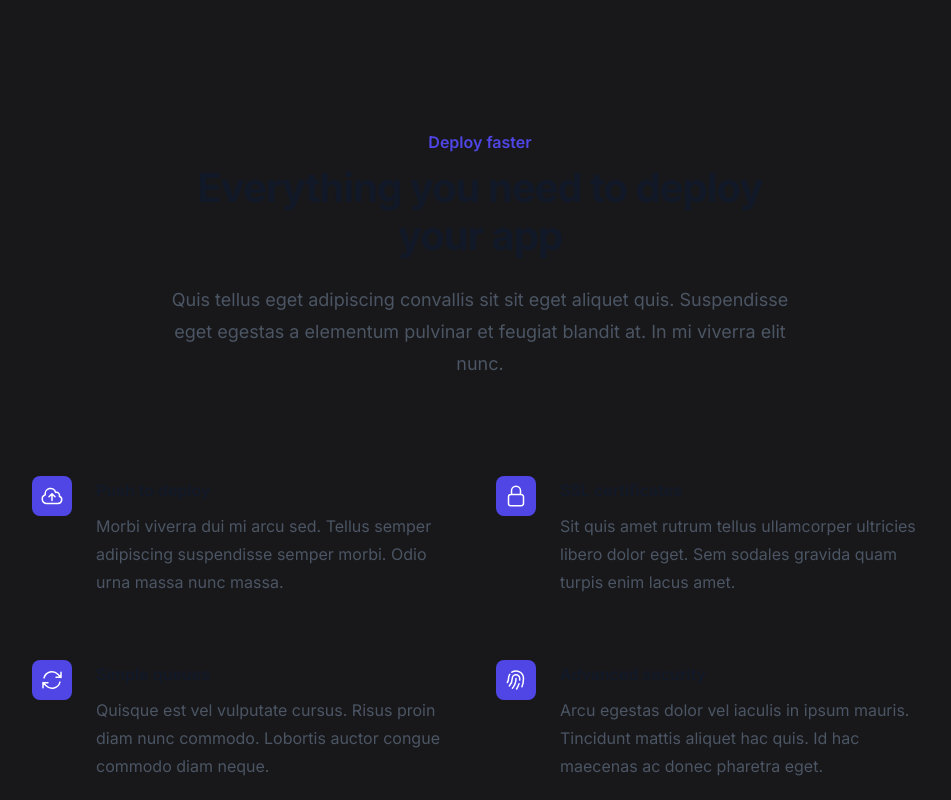
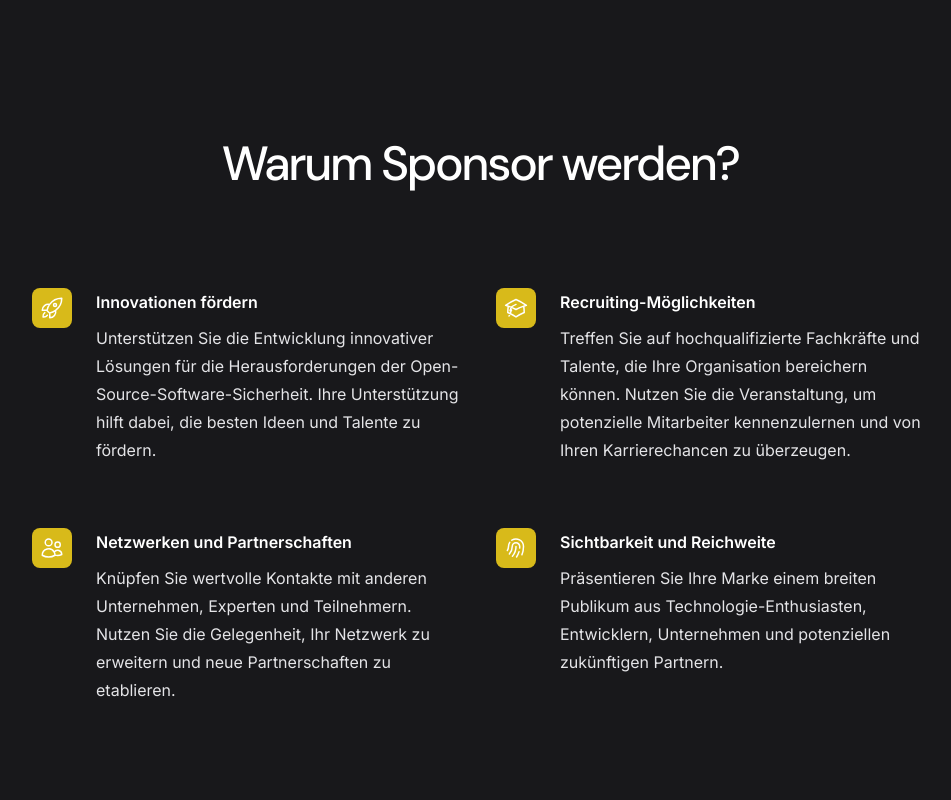
Before and after one commit to l3montree-dev/csb-hackathon-web, a Next.js app: page /sponsor in a window 1280 px wide. Shown: the part 920-1720 px from the top of the page, without its empty margins (160-1111 px from the left). Built offline with nearby package versions, Linux system fonts and the light colour scheme.

Commit message:
Improves sponsoring
Signed-off-by: Sebastian Kawelke <kawelkesebastian@gmail.com>

```diff
--- a/src/components/Footer.tsx
+++ b/src/components/Footer.tsx
@@ -1,14 +1,20 @@
 import { Container } from '@/components/Container'
-import { Logo } from '@/components/Logo'
+import Image from 'next/image'
 
 export function Footer() {
   return (
     <footer className="flex-none bg-zinc-900 py-16">
       <Container className="flex flex-col items-center justify-between md:flex-row">
-        <Logo className="h-12 w-auto text-slate-900" />
-        <p className="mt-6 text-base text-slate-500 md:mt-0">
-          Copyright &copy; {new Date().getFullYear()} DeceptiConf, LLC. All
-          rights reserved.
+        <Image
+          src="/l3montree-logo-ce.svg"
+          width={300}
+          height={120}
+          className="h-16 w-auto"
+          alt=""
+        />
+        <p className="mt-6 text-base text-zinc-400 md:mt-0">
+          Copyright &copy; {new Date().getFullYear()} l3montree UG
+          (haftungsbeschränkt). All rights reserved.
         </p>
       </Container>
     </footer>
--- a/src/components/Header.tsx
+++ b/src/components/Header.tsx
@@ -1,7 +1,6 @@
 import { Button } from '@/components/Button'
 import { Container } from '@/components/Container'
 import { DiamondIcon } from '@/components/DiamondIcon'
-import { Logo } from '@/components/Logo'
 import Image from 'next/image'
 
 export function Header() {
@@ -9,6 +8,7 @@ export function Header() {
     <header className="absolute inset-x-0 top-0 z-50 flex-none lg:py-8">
       <Container className="flex flex-wrap items-center justify-center sm:justify-between lg:flex-nowrap">
         <div className="mt-10 lg:mt-0 lg:grow lg:basis-0">
+          <a href="/">
             <Image
               src="/l3montree-logo-ce.svg"
               width={300}
@@ -16,6 +16,7 @@ export function Header() {
               className="h-16 w-auto"
               alt=""
             />
+          </a>
         </div>
         <div className="order-first -mx-4 flex flex-auto basis-full overflow-x-auto whitespace-nowrap border-b border-blue-600/10 py-4 font-mono text-sm font-semibold text-l3-500 sm:-mx-6 lg:order-none lg:mx-0 lg:basis-auto lg:border-0 lg:py-0">
           <div className="mx-auto flex items-center gap-4 px-4">
--- a/src/components/Sponsors.tsx
+++ b/src/components/Sponsors.tsx
@@ -131,7 +131,7 @@ export function Sponsors() {
           <div className="mt-10 flex items-center gap-x-6 lg:mt-0 lg:flex-shrink-0">
             <Button href="#">Kontakt aufnehmen</Button>
             <a
-              href="#"
+              href="/sponsor"
               className="text-sm font-semibold leading-6 text-gray-900"
             >
               Mehr erfahren <span aria-hidden="true">→</span>
--- a/src/components/sponsor/MarketingSponsor.tsx
+++ b/src/components/sponsor/MarketingSponsor.tsx
@@ -30,7 +30,7 @@ export default function MarketingSponsor() {
                 href="mailto:sponsor@cybersecurity-hackathon.de"
               >
                 sponsor@cybersecurity-hackathon.de
-              </a>
+              </a>{' '}
               und sichern Sie sich noch heute Ihre Sponsorschaft.
             </p>
           </div>
--- a/src/components/sponsor/Packages.tsx
+++ b/src/components/sponsor/Packages.tsx
@@ -1,5 +1,9 @@
 import { Fragment } from 'react'
-import { CheckIcon, MinusIcon } from '@heroicons/react/20/solid'
+import {
+  CheckIcon,
+  InformationCircleIcon,
+  MinusIcon,
+} from '@heroicons/react/20/solid'
 import { classNames } from '@/utils/utils'
 
 const tiers = [
@@ -84,7 +88,7 @@ export default function Example() {
       <div className="mx-auto max-w-7xl px-6 lg:px-8">
         <div className="mx-auto max-w-5xl text-center">
           <h2 className="text-base font-semibold leading-7 text-l3-600">
-            Sponsoren-Packete
+            Sponsoren-Pakete
           </h2>
           <p className="mt-2 font-display text-5xl font-medium tracking-tighter text-zinc-950">
             Vorteile des Sponsorings auf einen Blick
@@ -274,6 +278,22 @@ export default function Example() {
             </table>
           </div>
         </div>
+        <div className="mt-8">
+          <div className="flex">
+            <div className="flex-shrink-0">
+              <InformationCircleIcon
+                className="h-5 w-5 text-zinc-800"
+                aria-hidden="true"
+              />
+            </div>
+            <div className="ml-3 flex-1 md:flex md:justify-between">
+              <p className="text-sm text-zinc-900">
+                Voraussetzung für das Start-Up-Paket: Das Unternehmen ist jünger
+                als 3 Jahre und hat weniger als 5 Mitarbeitende.
+              </p>
+            </div>
+          </div>
+        </div>
       </div>
     </div>
   )
--- a/src/components/sponsor/WhySponsor.tsx
+++ b/src/components/sponsor/WhySponsor.tsx
@@ -3,31 +3,34 @@ import {
   CloudArrowUpIcon,
   FingerPrintIcon,
   LockClosedIcon,
+  RocketLaunchIcon,
+  AcademicCapIcon,
+  UsersIcon,
 } from '@heroicons/react/24/outline'
 
 const features = [
   {
-    name: 'Push to deploy',
+    name: 'Innovationen fördern',
     description:
-      'Morbi viverra dui mi arcu sed. Tellus semper adipiscing suspendisse semper morbi. Odio urna massa nunc massa.',
-    icon: CloudArrowUpIcon,
+      'Unterstützen Sie die Entwicklung innovativer Lösungen für die Herausforderungen der Open-Source-Software-Sicherheit. Ihre Unterstützung hilft dabei, die besten Ideen und Talente zu fördern.',
+    icon: RocketLaunchIcon,
   },
   {
-    name: 'SSL certificates',
+    name: 'Recruiting-Möglichkeiten',
     description:
-      'Sit quis amet rutrum tellus ullamcorper ultricies libero dolor eget. Sem sodales gravida quam turpis enim lacus amet.',
-    icon: LockClosedIcon,
+      'Treffen Sie auf hochqualifizierte Fachkräfte und Talente, die Ihre Organisation bereichern können. Nutzen Sie die Veranstaltung, um potenzielle Mitarbeiter kennenzulernen und von Ihren Karrierechancen zu überzeugen.',
+    icon: AcademicCapIcon,
   },
   {
-    name: 'Simple queues',
+    name: 'Netzwerken und Partnerschaften',
     description:
-      'Quisque est vel vulputate cursus. Risus proin diam nunc commodo. Lobortis auctor congue commodo diam neque.',
-    icon: ArrowPathIcon,
+      'Knüpfen Sie wertvolle Kontakte mit anderen Unternehmen, Experten und Teilnehmern. Nutzen Sie die Gelegenheit, Ihr Netzwerk zu erweitern und neue Partnerschaften zu etablieren.',
+    icon: UsersIcon,
   },
   {
-    name: 'Advanced security',
+    name: 'Sichtbarkeit und Reichweite',
     description:
-      'Arcu egestas dolor vel iaculis in ipsum mauris. Tincidunt mattis aliquet hac quis. Id hac maecenas ac donec pharetra eget.',
+      'Präsentieren Sie Ihre Marke einem breiten Publikum aus Technologie-Enthusiasten, Entwicklern, Unternehmen und potenziellen zukünftigen Partnern.',
     icon: FingerPrintIcon,
   },
 ]
@@ -37,24 +40,16 @@ export default function WhySponsor() {
     <div className="bg-zinc-900 py-24 sm:py-32">
       <div className="mx-auto max-w-7xl px-6 lg:px-8">
         <div className="mx-auto max-w-2xl lg:text-center">
-          <h2 className="text-base font-semibold leading-7 text-indigo-600">
-            Deploy faster
+          <h2 className="mt-2 font-display text-5xl font-medium tracking-tighter text-white">
+            Warum Sponsor werden?
           </h2>
-          <p className="mt-2 text-3xl font-bold tracking-tight text-gray-900 sm:text-4xl">
-            Everything you need to deploy your app
-          </p>
-          <p className="mt-6 text-lg leading-8 text-gray-600">
-            Quis tellus eget adipiscing convallis sit sit eget aliquet quis.
-            Suspendisse eget egestas a elementum pulvinar et feugiat blandit at.
-            In mi viverra elit nunc.
-          </p>
         </div>
         <div className="mx-auto mt-16 max-w-2xl sm:mt-20 lg:mt-24 lg:max-w-4xl">
           <dl className="grid max-w-xl grid-cols-1 gap-x-8 gap-y-10 lg:max-w-none lg:grid-cols-2 lg:gap-y-16">
             {features.map((feature) => (
               <div key={feature.name} className="relative pl-16">
-                <dt className="text-base font-semibold leading-7 text-gray-900">
-                  <div className="absolute left-0 top-0 flex h-10 w-10 items-center justify-center rounded-lg bg-indigo-600">
+                <dt className="text-base font-semibold leading-7 text-white">
+                  <div className="absolute left-0 top-0 flex h-10 w-10 items-center justify-center rounded-lg bg-l3-500">
                     <feature.icon
                       className="h-6 w-6 text-white"
                       aria-hidden="true"
@@ -62,7 +57,7 @@ export default function WhySponsor() {
                   </div>
                   {feature.name}
                 </dt>
-                <dd className="mt-2 text-base leading-7 text-gray-600">
+                <dd className="mt-2 text-base leading-7 text-zinc-200">
                   {feature.description}
                 </dd>
               </div>
```
Lines whose indentation alone changed are shown as unchanged.
